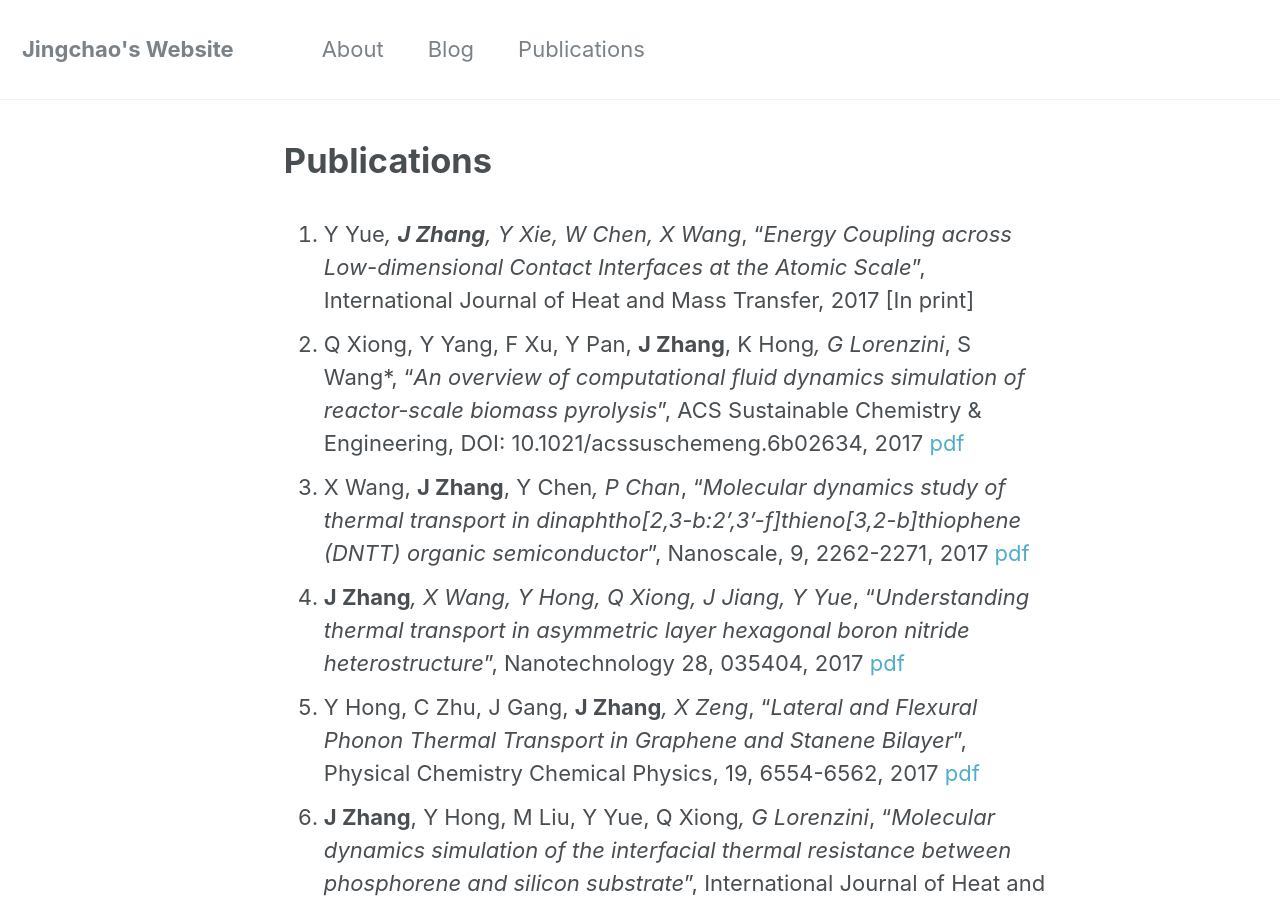
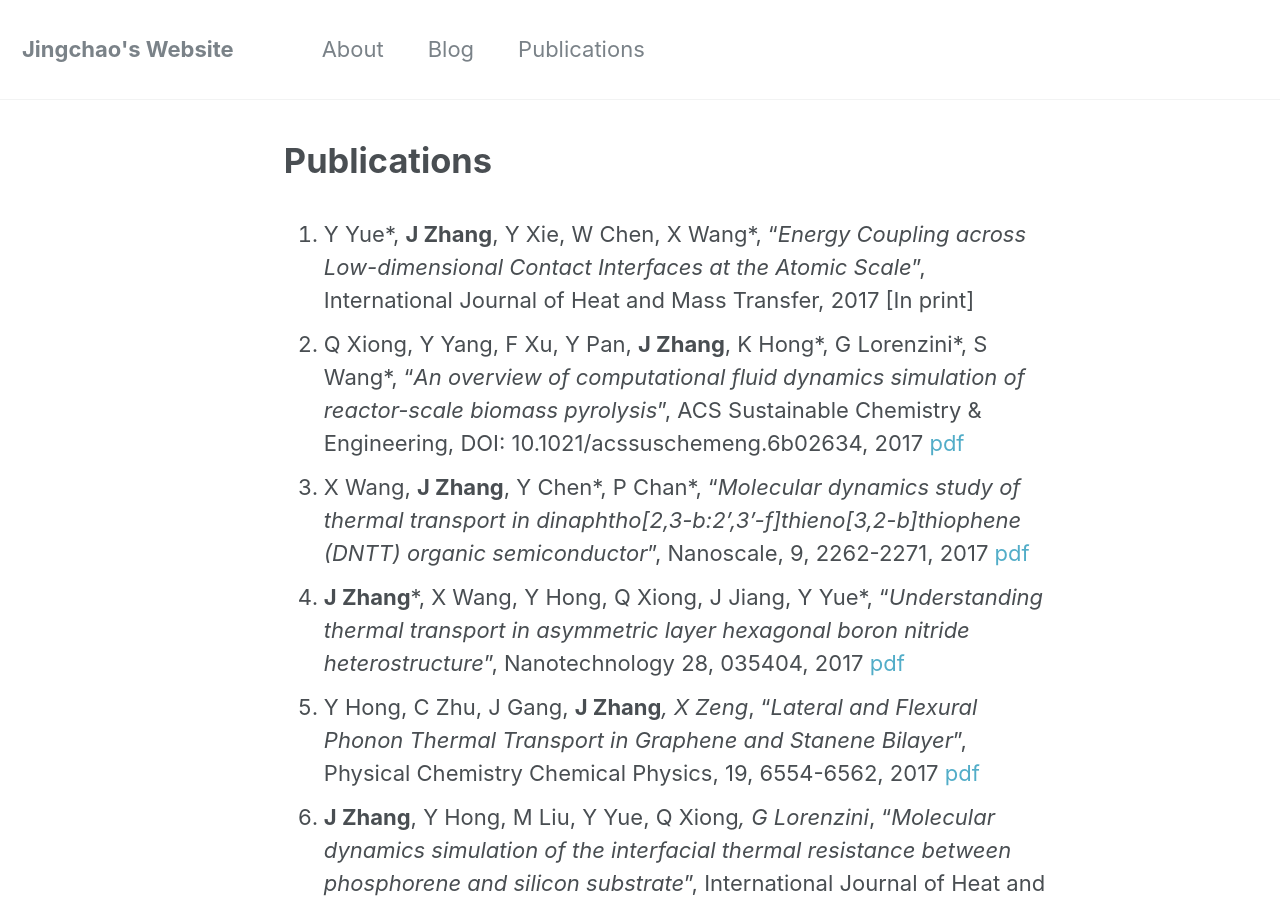
Before and after one commit to JingchaoZhang/JingchaoZhang.github.io, a Jekyll site: the page built from _pages/publications.md, in a window 1280 px wide and 900 px high. Built offline with Jekyll 4.4.1, drawn with Linux system fonts in a browser that asks for light colours.

Commit message:
Update publications.md

```diff
--- a/_pages/publications.md
+++ b/_pages/publications.md
@@ -5,10 +5,10 @@
 author_profile: false
 ---
 
-1. Y Yue*, **J Zhang**, Y Xie, W Chen, X Wang*, "_Energy Coupling across Low-dimensional Contact Interfaces at the Atomic Scale_", International Journal of Heat and Mass Transfer, 2017 [In print]
-1. Q Xiong, Y Yang, F Xu, Y Pan, **J Zhang**, K Hong*, G Lorenzini*, S Wang*, "_An overview of computational fluid dynamics simulation of reactor-scale biomass pyrolysis_", ACS Sustainable Chemistry & Engineering, DOI: 10.1021/acssuschemeng.6b02634, 2017 [pdf](https://drive.google.com/file/d/0B3Yj4QkZpI-dTGVDZFdyRlhqaVE/view?usp=sharing)
-1. X Wang, **J Zhang**, Y Chen*, P Chan*, "_Molecular dynamics study of thermal transport in dinaphtho[2,3-b:2',3'-f]thieno[3,2-b]thiophene (DNTT) organic semiconductor_", Nanoscale, 9, 2262-2271, 2017 [pdf](https://drive.google.com/file/d/0B3Yj4QkZpI-ddHJYWmpEeWVkZ1k/view?usp=sharing)
-1. **J Zhang***, X Wang, Y Hong, Q Xiong, J Jiang, Y Yue*, "_Understanding thermal transport in asymmetric layer hexagonal boron nitride heterostructure_", Nanotechnology 28, 035404, 2017 [pdf](https://drive.google.com/file/d/0B3Yj4QkZpI-dMnBVbi1oWUQ2b00/view?usp=sharing)
+1. Y Yue\*, **J Zhang**, Y Xie, W Chen, X Wang\*, "_Energy Coupling across Low-dimensional Contact Interfaces at the Atomic Scale_", International Journal of Heat and Mass Transfer, 2017 [In print]
+1. Q Xiong, Y Yang, F Xu, Y Pan, **J Zhang**, K Hong\*, G Lorenzini\*, S Wang\*, "_An overview of computational fluid dynamics simulation of reactor-scale biomass pyrolysis_", ACS Sustainable Chemistry & Engineering, DOI: 10.1021/acssuschemeng.6b02634, 2017 [pdf](https://drive.google.com/file/d/0B3Yj4QkZpI-dTGVDZFdyRlhqaVE/view?usp=sharing)
+1. X Wang, **J Zhang**, Y Chen\*, P Chan\*, "_Molecular dynamics study of thermal transport in dinaphtho[2,3-b:2',3'-f]thieno[3,2-b]thiophene (DNTT) organic semiconductor_", Nanoscale, 9, 2262-2271, 2017 [pdf](https://drive.google.com/file/d/0B3Yj4QkZpI-ddHJYWmpEeWVkZ1k/view?usp=sharing)
+1. **J Zhang**\*, X Wang, Y Hong, Q Xiong, J Jiang, Y Yue\*, "_Understanding thermal transport in asymmetric layer hexagonal boron nitride heterostructure_", Nanotechnology 28, 035404, 2017 [pdf](https://drive.google.com/file/d/0B3Yj4QkZpI-dMnBVbi1oWUQ2b00/view?usp=sharing)
 1. Y Hong, C Zhu, J Gang, **J Zhang***, X Zeng*, "_Lateral and Flexural Phonon Thermal Transport in Graphene and Stanene Bilayer_", Physical Chemistry Chemical Physics, 19, 6554-6562, 2017 [pdf](https://drive.google.com/file/d/0B3Yj4QkZpI-dckNxSVVFWlpGbUk/view?usp=sharing)
 1. **J Zhang**, Y Hong, M Liu, Y Yue, Q Xiong*, G Lorenzini*, "_Molecular dynamics simulation of the interfacial thermal resistance between phosphorene and silicon substrate_", International Journal of Heat and Mass Transfer 104, 87-877, 2017 [pdf](https://drive.google.com/file/d/0B3Yj4QkZpI-deGVXQ0pybURsRjA/view?usp=sharing)
 1. Y Hong, **J Zhang*** and X Zeng*, "_Interlayer thermal conductance within a phosphorene and graphene bilayer_", Nanoscale, 8, 19211-19218, 2016 [pdf](https://drive.google.com/file/d/0B3Yj4QkZpI-dOF9EaGk5UnBwQm8/view?usp=sharing)
```
